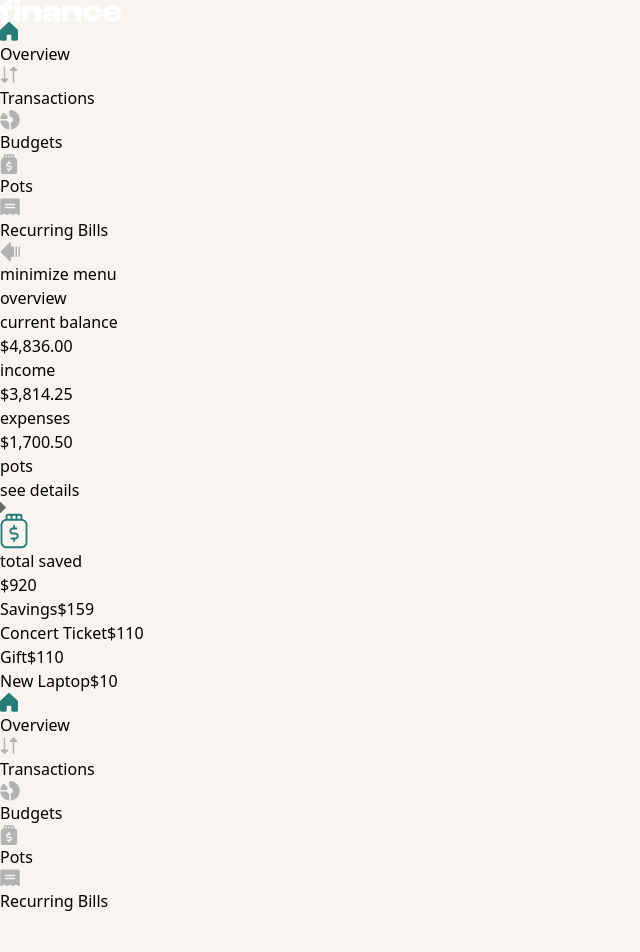
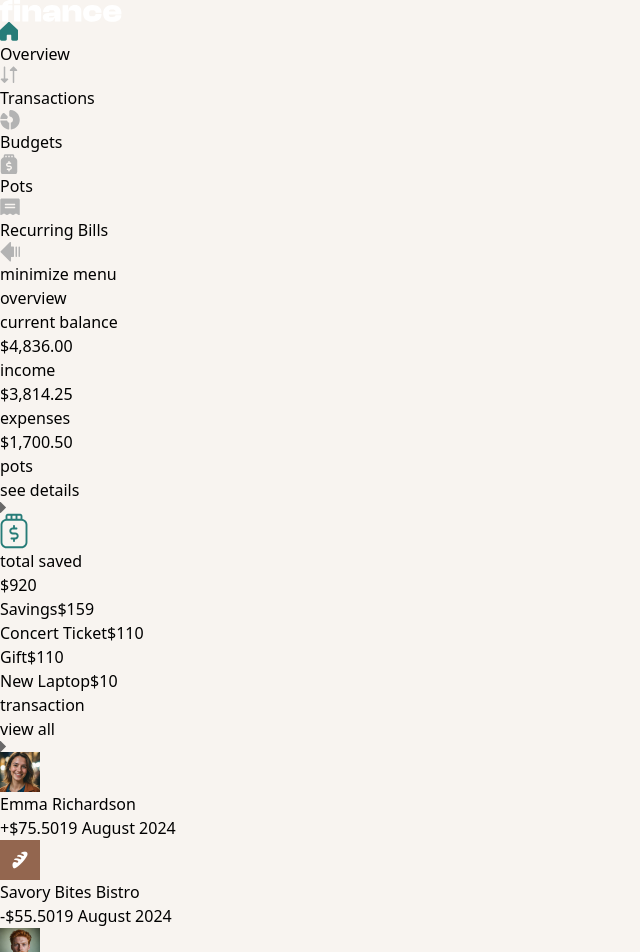
Before and after one commit to mrvicthor/personal-finance-app, a Next.js app: page / in a window 1280 px wide. Shown: the top 952 px of the page, without its empty margins (0-640 px from the left). Before the commit the page ends 913 px from the top, so only its background shows below. Built offline with nearby package versions, Linux system fonts and the light colour scheme.

Commit message:
feat(Transaction.tsx): added Transactions component

```diff
--- a/src/app/globals.css
+++ b/src/app/globals.css
@@ -35,6 +35,11 @@
     grid-template-rows: 47.5625rem;
   }
 
+  .main-overview-pot {
+    grid-template-columns: 1fr;
+    grid-template-rows: 13.625rem 32.4375rem;
+  }
+
   @media (width <= 48rem) {
     .finance-wrapper {
       grid-template-columns: 1fr;
@@ -45,4 +50,11 @@
       grid-template-columns: 1fr;
     }
   }
+
+  @media (width <= 42rem) {
+    .main-overview-pot {
+      grid-template-columns: 1fr;
+      grid-template-rows: 20.25rem 31.4375rem;
+    }
+  }
 }
--- a/src/app/page.tsx
+++ b/src/app/page.tsx
@@ -2,6 +2,7 @@ import Balance from "@/components/balance";
 import Header from "@/components/header";
 import Pots from "@/components/pots";
 import Title from "@/components/title";
+import Transactions from "@/components/transactions";
 
 export default function Home() {
   return (
@@ -10,8 +11,9 @@ export default function Home() {
         <Title title="overview" />
         <Balance />
         <section className="grid main-overview mt-8 gap-6">
-          <section className="grid">
+          <section className="grid main-overview-pot gap-6">
             <Pots />
+            <Transactions />
           </section>
           <section className=""></section>
         </section>
--- a/src/components/pots.tsx
+++ b/src/components/pots.tsx
@@ -4,9 +4,9 @@ import Link from "next/link";
 import Image from "next/image";
 import potIcon from "../../public/assets/images/icon-pot.svg";
 import arrowRight from "../../public/assets/images/icon-caret-right.svg";
-import { formatNumber } from "@/helpers";
+import { filterTheme, formatNumber } from "@/helpers";
 
-type Pot = {
+export type Pot = {
   name: string;
   target: number;
   total: number;
@@ -21,7 +21,7 @@ const Pots = async () => {
 
   const resultsToDisplay = pots.filter((item: Pot) => item.name !== "Holiday");
   return (
-    <section className="py-8 px-8 bg-white space-y-5 h-[20.25rem] sm:h-[13.625rem] rounded-lg">
+    <section className="py-8 px-8 bg-white space-y-5 rounded-lg">
       <div className="flex justify-between items-center">
         <h2 className="capitalize text-[#201f24] text-xl font-bold">pots</h2>
         <Link href="/pots" className="capitalize flex gap-3">
@@ -43,15 +43,9 @@ const Pots = async () => {
           {resultsToDisplay.map((item: Pot) => (
             <li
               key={item.name}
-              className={`border-l-4 ${
-                item.name === "Savings"
-                  ? "border-[#277c78]"
-                  : item.name === "Concert Ticket"
-                  ? "border-[#626070]"
-                  : item.name === "Gift"
-                  ? "border-[#82c9d7]"
-                  : "border-[#f2cdac]"
-              } flex flex-col justify-between px-4`}
+              className={`border-l-4 ${filterTheme(
+                item.name
+              )} flex flex-col justify-between px-4`}
             >
               <span className="block text-xs font-bold text-[#696868]">
                 {item.name}
--- /dev/null
+++ b/src/components/transactions.tsx
@@ -0,0 +1,78 @@
+import Link from "next/link";
+import React from "react";
+import Image from "next/image";
+import arrowRight from "../../public/assets/images/icon-caret-right.svg";
+import { getFinanceData } from "../../lib/data";
+import { formatCurrency } from "@/helpers";
+
+type Transaction = {
+  avatar: string;
+  name: string;
+  category: string;
+  date: string;
+  amount: number;
+  recurring: boolean;
+};
+const Transactions = async () => {
+  const data = await getFinanceData();
+  const options: Intl.DateTimeFormatOptions = {
+    day: "numeric",
+    month: "long",
+    year: "numeric",
+  };
+  const transactionsToDisplay = data.transactions
+    .filter((item: Transaction, index: number) => index < 5)
+    .map((item: Transaction) => ({
+      ...item,
+      date: new Date(item.date).toLocaleDateString("en-GB", options),
+    }));
+  return (
+    <section className="py-8 px-8 bg-white rounded-lg">
+      <div className="flex justify-between items-center">
+        <h2 className="capitalize text-[#201f24] text-xl font-bold">
+          transaction
+        </h2>
+        <Link href="/transactions" className="capitalize flex gap-3">
+          <span className="text-sm text-[#696868]">view all</span>{" "}
+          <Image src={arrowRight} alt="arrow right" />
+        </Link>
+      </div>
+      <ul className="mt-[0.96875rem] divide-y-[1px]">
+        {transactionsToDisplay.map(
+          (transaction: Transaction, index: number) => (
+            <li key={index} className="flex justify-between py-5">
+              <div className="flex gap-4 items-center">
+                <Image
+                  src={`${transaction.avatar.slice(1)}`}
+                  alt={transaction.name}
+                  width={40}
+                  height={40}
+                  className="rounded-full"
+                />
+                <span className="block text-sm font-bold">
+                  {transaction.name}
+                </span>
+              </div>
+              <div className="flex flex-col gap-2">
+                <span
+                  className={`${
+                    transaction.amount > 0 && "text-[#277c78]"
+                  } block text-sm font-bold`}
+                >
+                  {transaction.amount > 0
+                    ? "+" + formatCurrency(transaction.amount)
+                    : formatCurrency(transaction.amount)}
+                </span>
+                <span className="block text-[#696868] text-xs font-normal">
+                  {transaction.date}
+                </span>
+              </div>
+            </li>
+          )
+        )}
+      </ul>
+    </section>
+  );
+};
+
+export default Transactions;
--- a/src/helpers/index.ts
+++ b/src/helpers/index.ts
@@ -37,3 +37,12 @@ export const links = [
     icon: "m18.25.51001h-16.5c-.39782 0-.779356.158035-1.06066.43934-.281305.2813-.43934.66284-.43934 1.06066v14.24999c.000068.1278.032807.2535.095109.3651.062302.1117.152099.2055.260865.2727.108766.0671.232893.1054.360595.1111.127701.0057.254741-.0214.369061-.0786l2.66437-1.3322 2.66437 1.3322c.1042.0522.21911.0793.33563.0793s.23143-.0271.33563-.0793l2.66437-1.3322 2.6644 1.3322c.1042.0522.2191.0793.3356.0793s.2314-.0271.3356-.0793l2.6644-1.3322 2.6644 1.3322c.1143.0572.2413.0843.369.0786s.2519-.044.3606-.1111c.1088-.0672.1986-.161.2609-.2727.0623-.1116.095-.2373.0951-.3651v-14.24999c0-.39782-.158-.77936-.4393-1.06066-.2813-.281305-.6629-.43934-1.0607-.43934zm-3.75 9.74999h-9c-.19891 0-.38968-.079-.53033-.2197-.14065-.14061-.21967-.33138-.21967-.53029s.07902-.38968.21967-.53033.33142-.21967.53033-.21967h9c.1989 0 .3897.07902.5303.21967.1407.14065.2197.33142.2197.53033s-.079.38968-.2197.53029c-.1406.1407-.3314.2197-.5303.2197zm0-2.99999h-9c-.19891 0-.38968-.07902-.53033-.21967s-.21967-.33142-.21967-.53033.07902-.38968.21967-.53033.33142-.21967.53033-.21967h9c.1989 0 .3897.07902.5303.21967.1407.14065.2197.33142.2197.53033s-.079.38968-.2197.53033c-.1406.14065-.3314.21967-.5303.21967z",
   },
 ];
+
+const pots: Record<string, string> = {
+  Savings: "border-[#277c78]",
+  "Concert Ticket": "border-[#626070]",
+  Gift: "border-[#82c9d7]",
+  "New Laptop": "border-[#f2cdac]",
+};
+
+export const filterTheme = (value: string) => pots[value];
```
